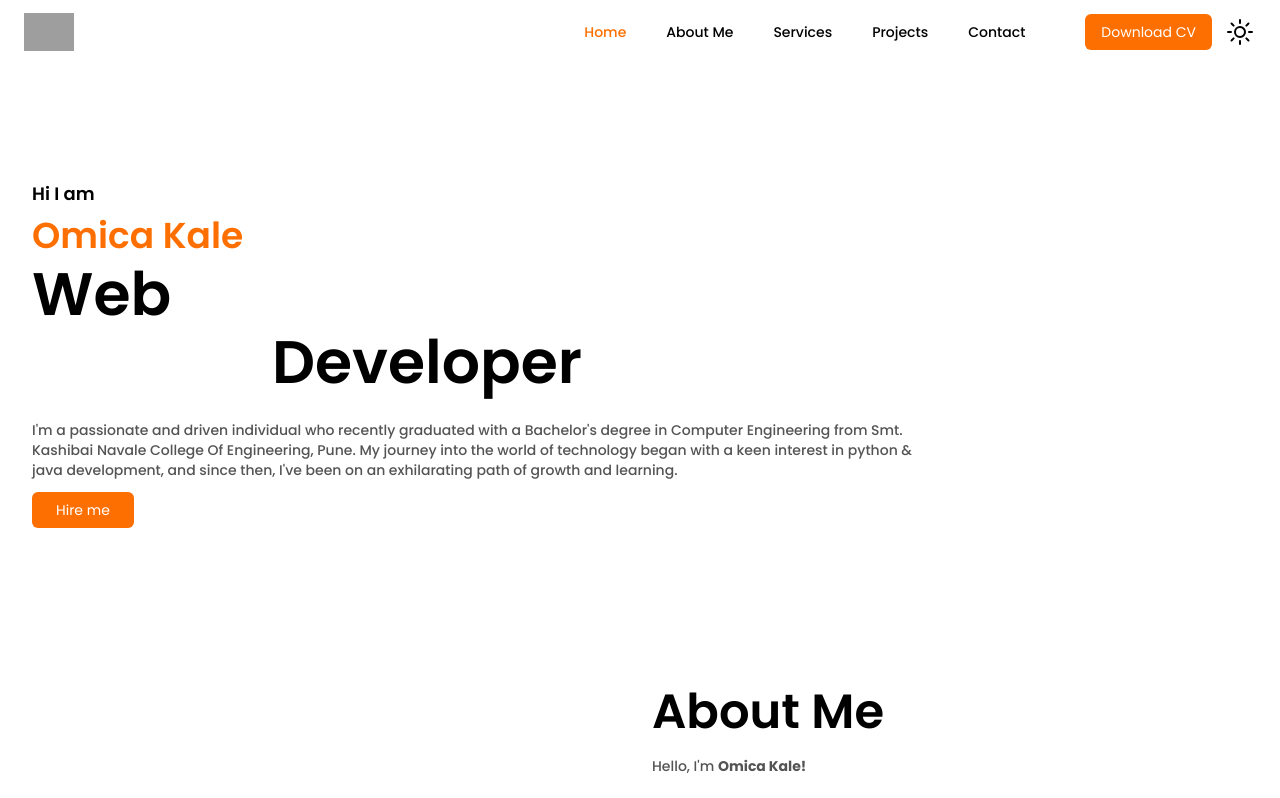
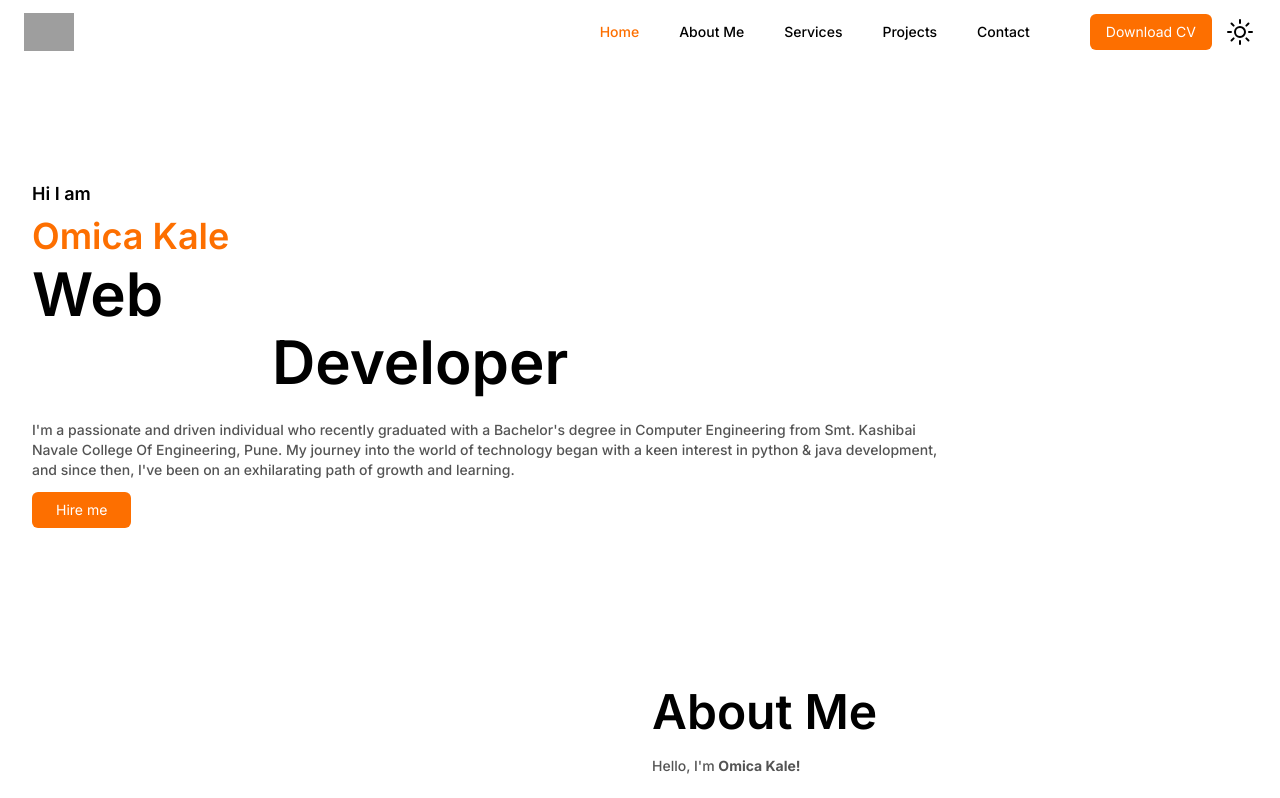
Before and after one commit to OmicaKale/personal-portfolio, a Next.js app: page / in a window 1280 px wide. Shown: the top 798 px of the page. Built offline with nearby package versions, Linux system fonts and the light colour scheme; grey boxes are pictures that could not be loaded.

Commit message:
css update

```diff
--- a/app/style.css
+++ b/app/style.css
@@ -1,15 +1,12 @@
 @import url('https://fonts.googleapis.com/css2?family=Montserrat:wght@300;400;500;600;700&family=Poppins:ital,wght@0,100;0,200;0,300;0,400;0,500;0,600;0,700;0,800;0,900;1,100;1,200;1,300;1,400;1,500;1,600;1,700;1,800;1,900&display=swap');
 
-body {
+html.dark body {
+    background: #0f172a;
     font-family: "Poppins", sans-serif !important;
 }
 
 .testimonial-box {
     position: relative;
-}
-
-html.dark body {
-    background: #0f172a;
 }
 
 .slick-slide.slick-active.slick-center.slick-current {
```
